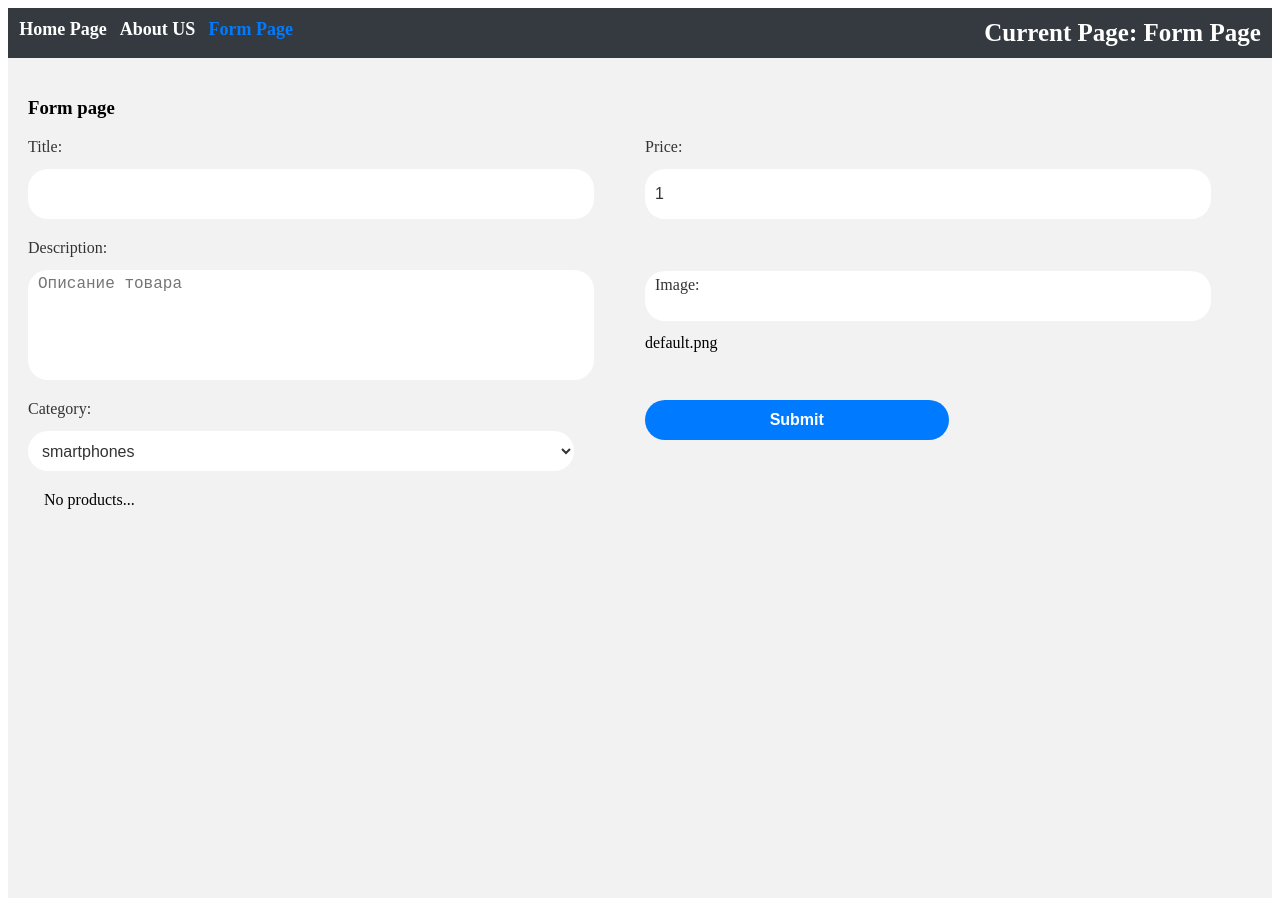
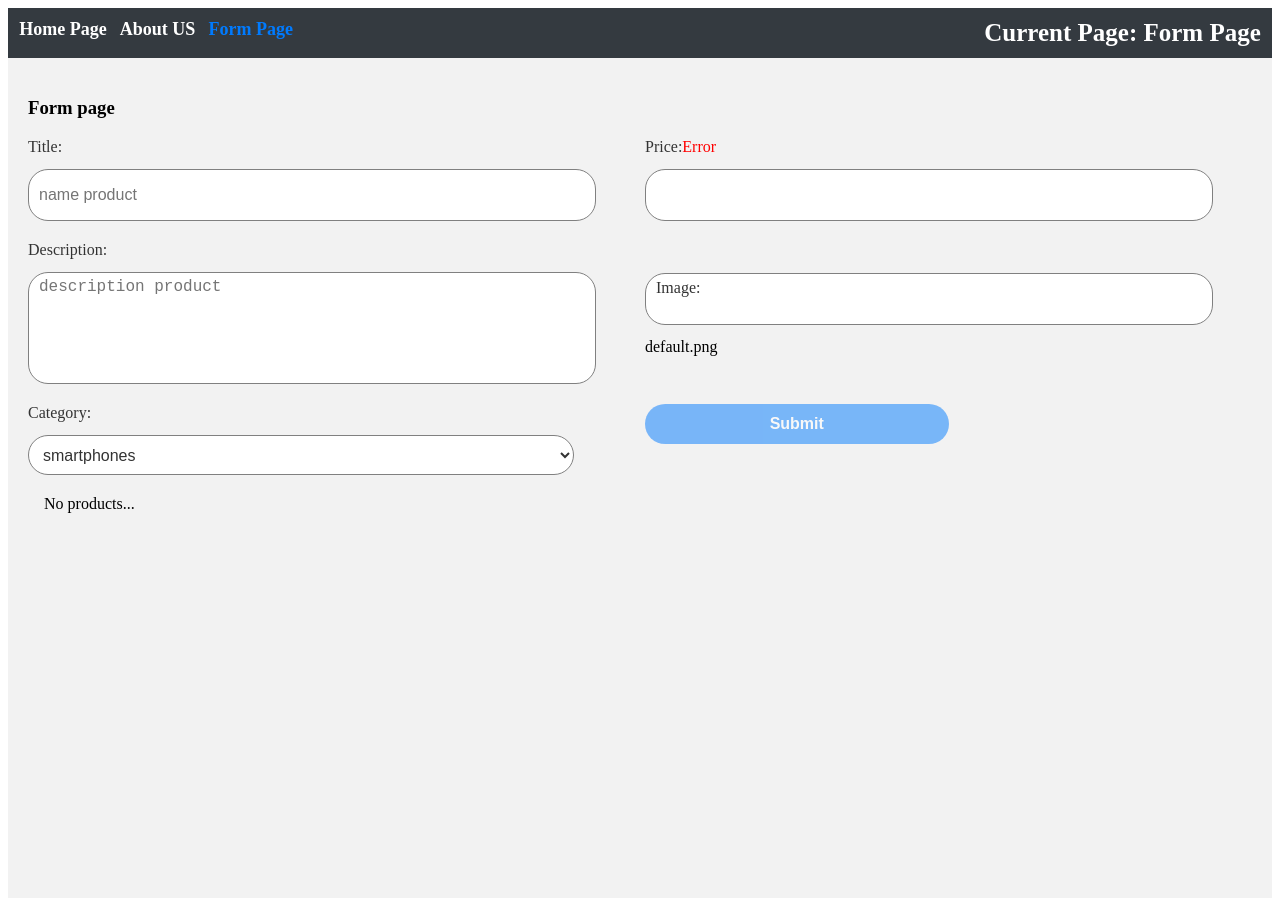
Before and after one commit to Syderi/ReactComponentsWeek1, a React (Vite) app in the folder rs-week1/: page /form in a window 1280 px wide. Built offline with nearby package versions, Linux system fonts and the light colour scheme.

Commit message:
fix: active button

```diff
--- a/rs-week1/src/components/pages/formPage/FormPage.css
+++ b/rs-week1/src/components/pages/formPage/FormPage.css
@@ -21,6 +21,7 @@
   margin-bottom: 10px;
 }
 
+
 .form-input div {
   display: flex;
   flex-direction: column;
@@ -34,13 +35,17 @@
   color: #333;
 }
 
+.form-input-span-error {
+  color: #ff0000;
+}
+
 .form-page input[type="text"],
 .form-page input[type="number"],
 .form-page select {
   width: 90%;
   height: 40px;
   padding: 5px 10px;
-  border: none;
+  border: 1px solid gray;
   border-radius: 20px;
   font-size: 16px;
   color: #333;
@@ -53,7 +58,7 @@
   width: 90%;
   height: 100px;
   padding: 5px 10px;
-  border: none;
+  border: 1px solid gray;
   border-radius: 20px;
   font-size: 16px;
   color: #333;
@@ -79,7 +84,7 @@
   width: 90%;
   height: 40px;
   padding: 5px 10px;
-  border: none;
+  border: 1px solid gray;
   border-radius: 20px;
   font-size: 16px;
   color: #333;
@@ -112,6 +117,12 @@
 
 .form-page button[type="submit"]:active {
   background-color: rgb(101, 236, 83);
+}
+
+.form-page button[type="submit"][disabled] {
+  opacity: 0.5;
+  cursor: default;
+  pointer-events: none;
 }
 
 .form-cards-container {
--- a/rs-week1/src/components/pages/formPage/FormPage.tsx
+++ b/rs-week1/src/components/pages/formPage/FormPage.tsx
@@ -1,57 +1,79 @@
 import './FormPage.css';
 import { IFormCard } from 'components/types/interface';
-import React, { Component } from 'react';
+import React, { Component, RefObject } from 'react';
 import FormCard from './FormCard';
 import defaultPic from '../../../assets/img/default.png';
+import { validatePrice, validateSubmitButtonStatusActive, validateText } from './Validate';
 
 interface IFormPageProps {
   onChangeNamePage: (namePage: string) => void;
 }
 
 interface IFormPageState {
-  price: number;
-  description: string;
   imageUrl: string;
   imageFile: File | null;
-  category: string;
   products: IFormCard[];
+  buttonSubmitStatusDisabled: boolean;
+  spanPriceValid: boolean;
 }
 
 class FormPage extends Component<IFormPageProps, IFormPageState> {
   defaultFile: File;
   inputTitleRef: React.RefObject<HTMLInputElement>;
+  inputPriceRef: React.RefObject<HTMLInputElement>;
   inputFileRef: React.RefObject<HTMLInputElement>;
+  inputCategoryRef: React.RefObject<HTMLSelectElement>;
+  inputDescriptionRef: RefObject<HTMLTextAreaElement>;
+
   constructor(props: IFormPageProps) {
     super(props);
     this.defaultFile = new File([defaultPic], 'default.png', { type: 'image/png' });
     this.inputTitleRef = React.createRef();
+    this.inputPriceRef = React.createRef();
     this.inputFileRef = React.createRef();
+    this.inputCategoryRef = React.createRef();
+    this.inputDescriptionRef = React.createRef();
     this.state = {
-      price: 1,
-      description: '',
       imageUrl: defaultPic,
       imageFile: this.defaultFile,
-      category: '',
       products: [],
+      buttonSubmitStatusDisabled: true,
+      spanPriceValid: true,
     };
   }
 
   componentDidMount() {
     this.props.onChangeNamePage('Form Page');
-    // console.log(this.state);
+    if (this.inputPriceRef.current) {
+      this.inputPriceRef.current.oninput = this.handleInputFirstSrart(this.inputPriceRef);
+    }
+    if (this.inputTitleRef.current) {
+      this.inputTitleRef.current.oninput = this.handleInputFirstSrart(this.inputTitleRef);
+    }
+    if (this.inputDescriptionRef.current) {
+      this.inputDescriptionRef.current.oninput = this.handleInputFirstSrart(
+        this.inputDescriptionRef
+      );
+    }
   }
 
-  handlePriceChange = (event: React.ChangeEvent<HTMLInputElement>) => {
-    this.setState({ price: Number(event.target.value) });
+  handleInputFirstSrart = (
+    ref: React.RefObject<HTMLInputElement> | React.RefObject<HTMLTextAreaElement>
+  ) => {
+    return () => {
+      if (validateSubmitButtonStatusActive(ref.current as HTMLInputElement)) {
+        this.setState({ buttonSubmitStatusDisabled: false });
+      }
+    };
   };
 
-  handleDescriptionChange = (event: React.ChangeEvent<HTMLTextAreaElement>) => {
-    this.setState({ description: event.target.value });
-  };
-
-  handleCategoryChange = (event: React.ChangeEvent<HTMLSelectElement>) => {
-    this.setState({ category: event.target.value });
-  };
+  // handleInputFirstSrart = (
+  //   ref: React.RefObject<HTMLInputElement> | RefObject<HTMLTextAreaElement>
+  // ) => {
+  //   if (validateSubmitButtonStatusActive(ref.current as HTMLInputElement)) {
+  //     this.setState({ buttonSubmitStatusDisabled: false });
+  //   }
+  // };
 
   handleImageInput = (event: React.ChangeEvent<HTMLInputElement>) => {
     if (event.target.files && event.target.files[0]) {
@@ -68,17 +90,18 @@ class FormPage extends Component<IFormPageProps, IFormPageState> {
         }
       };
       reader.readAsDataURL(event.target.files[0]);
+      // this.setState({ buttonSubmitStatusDisabled: false });
     }
-    // setTimeout(() => {
-    //   console.log(this.state);
-    // }, 1000);
   };
 
   handleFormSubmit = (event: React.FormEvent<HTMLFormElement>) => {
     event.preventDefault();
 
-    const { price, description, imageUrl, category, products } = this.state;
-    // const id = Date.now();
+    validateText(this.inputTitleRef);
+    validateText(this.inputDescriptionRef);
+    validatePrice(this.inputPriceRef);
+
+    const { imageUrl, products } = this.state;
 
     let newTitle = '';
     if (this.inputTitleRef.current) {
@@ -86,28 +109,44 @@ class FormPage extends Component<IFormPageProps, IFormPageState> {
       this.inputTitleRef.current.value = '';
     }
 
+    let newDescription = '';
+    if (this.inputDescriptionRef.current) {
+      newDescription = this.inputDescriptionRef.current.value;
+      this.inputDescriptionRef.current.value = '';
+    }
+
+    const newPrice = '';
+    if (this.inputPriceRef.current) {
+      newDescription = this.inputPriceRef.current.value;
+      this.inputPriceRef.current.value = '';
+    }
+
+    let newCategory = '';
+    if (this.inputCategoryRef.current) {
+      newCategory = this.inputCategoryRef.current.value;
+      this.inputCategoryRef.current.value = 'smartphones';
+    }
+
     const newProduct = {
       id: Date.now(),
       title: newTitle,
-      price,
-      description,
+      price: Number(newPrice),
+      description: newDescription,
       imageUrl,
-      category,
+      category: newCategory,
     };
 
     const newProducts = [...products, newProduct];
 
     this.setState({
-      price: 1,
-      description: '',
       imageUrl: defaultPic,
       imageFile: this.defaultFile,
-      category: '',
       products: newProducts,
     });
     // console.log('submit', this.state);
 
     this.handleSetDefaultFile();
+    this.setState({ buttonSubmitStatusDisabled: true });
   };
 
   handleSetDefaultFile = () => {
@@ -119,26 +158,33 @@ class FormPage extends Component<IFormPageProps, IFormPageState> {
   };
 
   render() {
-    const { price, description, category, products, imageFile } = this.state;
+    const { products, imageFile, buttonSubmitStatusDisabled, spanPriceValid } = this.state;
     return (
       <div className="form-page">
         <h3>Form page</h3>
         <form onSubmit={this.handleFormSubmit}>
           <div className="form-input">
             <label htmlFor="title-input">Title:</label>
-            <input type="text" id="title-input" ref={this.inputTitleRef} />
+            <input
+              type="text"
+              id="title-input"
+              ref={this.inputTitleRef}
+              placeholder="name product"
+            />
           </div>
           <div className="form-input">
-            <label htmlFor="price-input">Price:</label>
-            <input type="number" id="price-input" value={price} onChange={this.handlePriceChange} />
+            <label htmlFor="price-input">
+              Price:
+              {spanPriceValid && <span className="form-input-span-error">Error</span>}
+            </label>
+            <input type="number" id="price-input" ref={this.inputPriceRef} />
           </div>
           <div className="form-input">
             <label htmlFor="description-input">Description:</label>
             <textarea
+              ref={this.inputDescriptionRef}
               id="description-input"
-              value={description}
-              onChange={this.handleDescriptionChange}
-              placeholder="Описание товара"
+              placeholder="description product"
             />
           </div>
           <div className="form-input">
@@ -154,13 +200,15 @@ class FormPage extends Component<IFormPageProps, IFormPageState> {
           </div>
           <div className="form-input">
             <label htmlFor="category-select">Category:</label>
-            <select id="category-select" value={category} onChange={this.handleCategoryChange}>
+            <select id="category-select" ref={this.inputCategoryRef}>
               <option value="smartphones">smartphones</option>
               <option value="laptops">laptops</option>
               <option value="fragrances">fragrances</option>
             </select>
           </div>
-          <button type="submit">Submit</button>
+          <button type="submit" disabled={buttonSubmitStatusDisabled}>
+            Submit
+          </button>
         </form>
         <div className="form-cards-container">
           {products.length ? (
--- /dev/null
+++ b/rs-week1/src/components/pages/formPage/Validate.ts
@@ -0,0 +1,43 @@
+import { RefObject } from 'react';
+
+function validateText(
+  ref: React.RefObject<HTMLInputElement> | RefObject<HTMLTextAreaElement> | null,
+  regex = ''
+) {
+  if (ref && ref.current) {
+    if (ref.current.value.match(regex) && ref.current.value.length >= 5) {
+      console.log('true');
+      ref.current.style.borderColor = 'gray';
+      return true;
+    }
+    ref.current.style.borderColor = 'red';
+    console.log('false');
+    return false;
+  }
+}
+
+function validatePrice(ref: React.RefObject<HTMLInputElement> | null, regex = '') {
+  if (ref && ref.current) {
+    if (ref.current.value.match(regex) && +ref.current.value > 0) {
+      console.log('true');
+      ref.current.style.borderColor = 'gray';
+      return true;
+    }
+    ref.current.style.borderColor = 'red';
+    console.log('false');
+    return false;
+  }
+}
+
+function validateSubmitButtonStatusActive(ref: HTMLInputElement) {
+  console.log(ref);
+  if (ref) {
+    console.log(ref.value.length);
+    if (ref.value.length > 0) {
+      return true;
+    }
+    return false;
+  }
+}
+
+export { validateText, validatePrice, validateSubmitButtonStatusActive };
```
